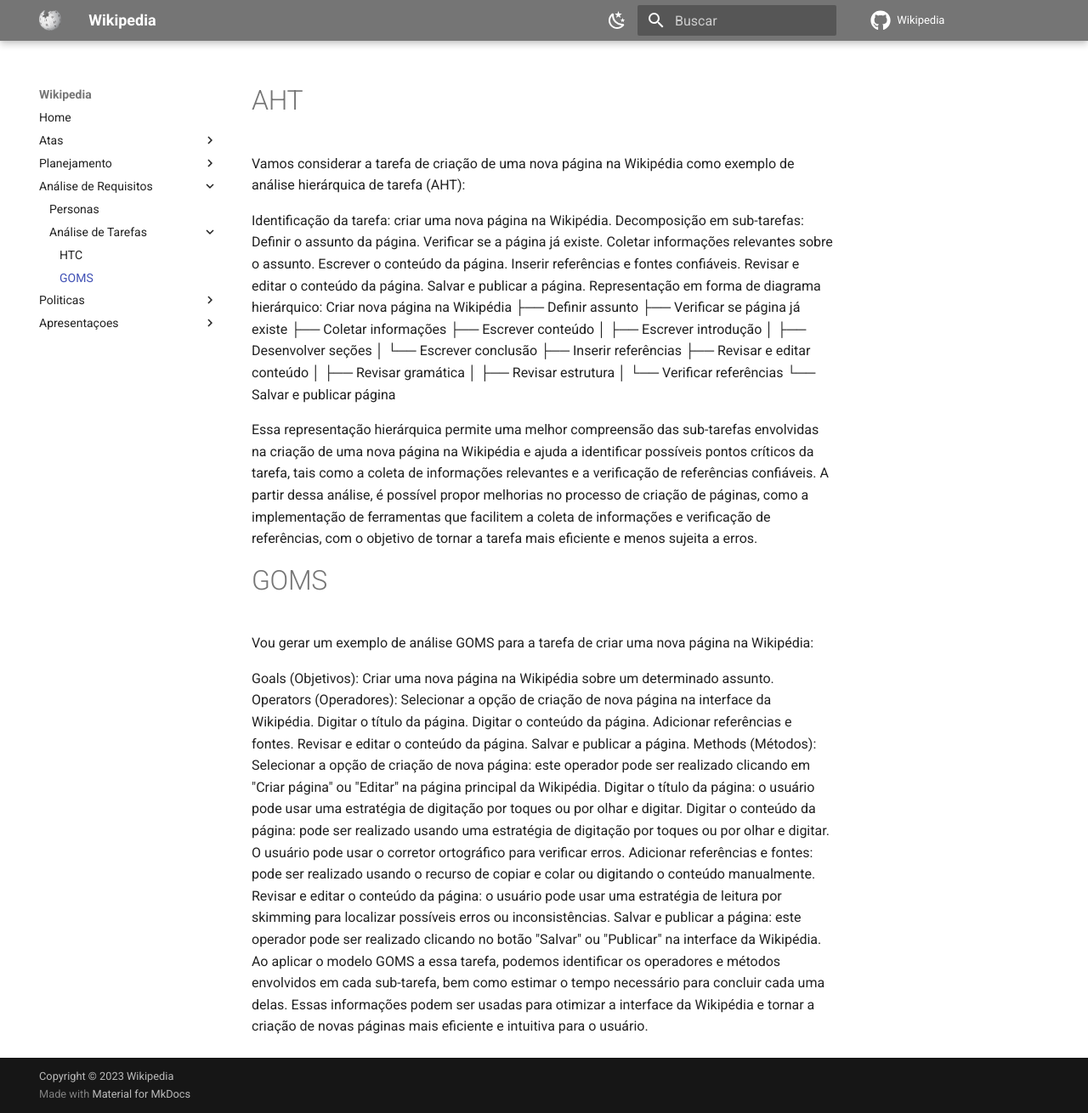
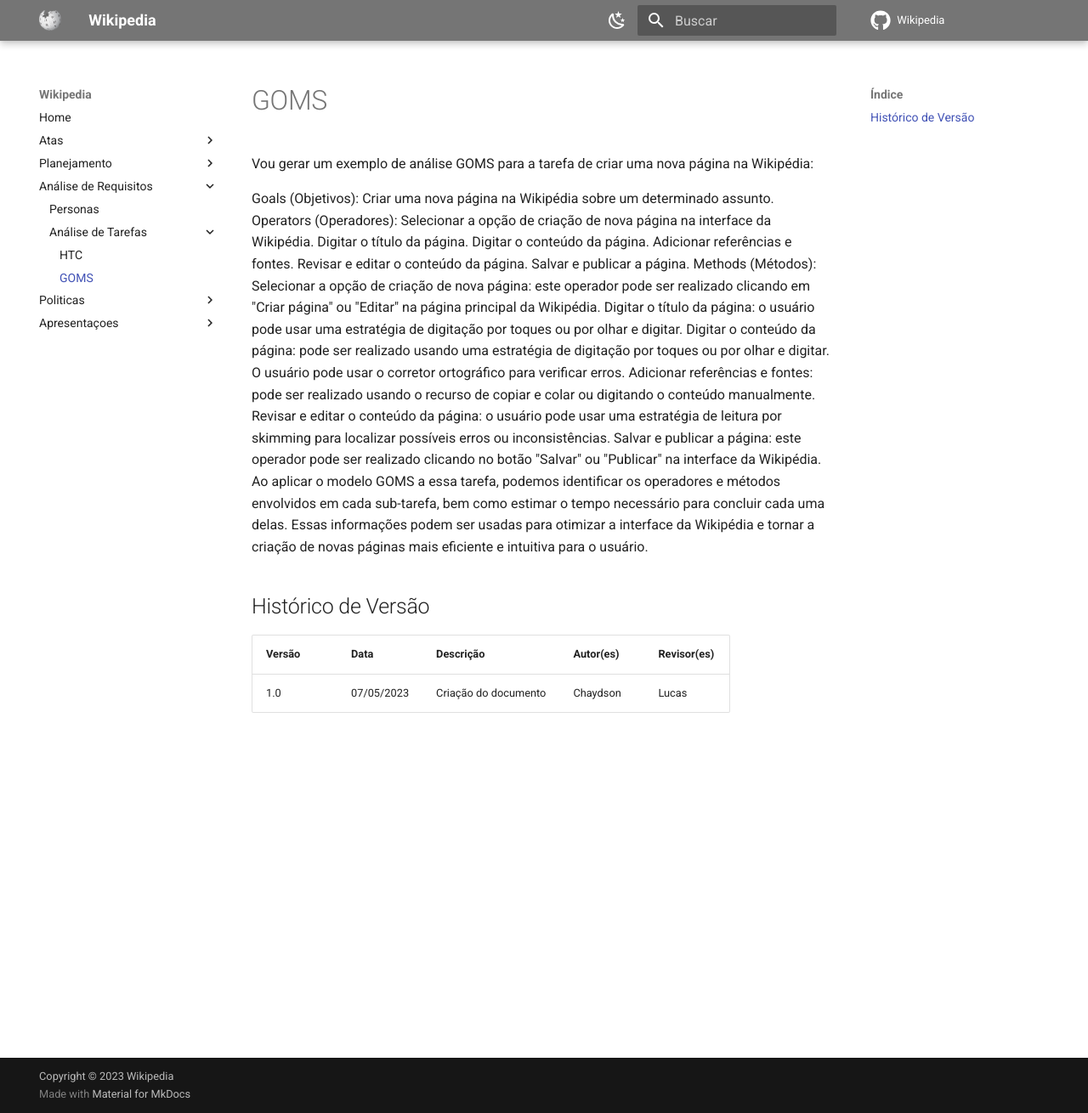
Before and after one commit to Interacao-Humano-Computador/2023.1-Wikipedia, an MkDocs documentation site: the page built from docs/analise-de-requisitos/goms.md, in a window 1280 px wide and 1310 px high. Shown: the whole window at 85% size. Built offline with MkDocs 1.6.1 and Material for MkDocs 9.7.7, drawn with Linux system fonts in a browser that asks for light colours; comment, search, counter and statistics services are not loaded.

Commit message:
adicionando histórico de versão

```diff
--- a/docs/analise-de-requisitos/goms.md
+++ b/docs/analise-de-requisitos/goms.md
@@ -1,34 +1,3 @@
-# AHT
-
-Vamos considerar a tarefa de criação de uma nova página na Wikipédia como exemplo de análise hierárquica de tarefa (AHT):
-
-Identificação da tarefa: criar uma nova página na Wikipédia.
-Decomposição em sub-tarefas:
-Definir o assunto da página.
-Verificar se a página já existe.
-Coletar informações relevantes sobre o assunto.
-Escrever o conteúdo da página.
-Inserir referências e fontes confiáveis.
-Revisar e editar o conteúdo da página.
-Salvar e publicar a página.
-Representação em forma de diagrama hierárquico:
-Criar nova página na Wikipédia
-├── Definir assunto
-├── Verificar se página já existe
-├── Coletar informações
-├── Escrever conteúdo
-│ ├── Escrever introdução
-│ ├── Desenvolver seções
-│ └── Escrever conclusão
-├── Inserir referências
-├── Revisar e editar conteúdo
-│ ├── Revisar gramática
-│ ├── Revisar estrutura
-│ └── Verificar referências
-└── Salvar e publicar página
-
-Essa representação hierárquica permite uma melhor compreensão das sub-tarefas envolvidas na criação de uma nova página na Wikipédia e ajuda a identificar possíveis pontos críticos da tarefa, tais como a coleta de informações relevantes e a verificação de referências confiáveis. A partir dessa análise, é possível propor melhorias no processo de criação de páginas, como a implementação de ferramentas que facilitem a coleta de informações e verificação de referências, com o objetivo de tornar a tarefa mais eficiente e menos sujeita a erros.
-
 # GOMS
 
 Vou gerar um exemplo de análise GOMS para a tarefa de criar uma nova página na Wikipédia:
@@ -50,3 +19,10 @@
 Revisar e editar o conteúdo da página: o usuário pode usar uma estratégia de leitura por skimming para localizar possíveis erros ou inconsistências.
 Salvar e publicar a página: este operador pode ser realizado clicando no botão "Salvar" ou "Publicar" na interface da Wikipédia.
 Ao aplicar o modelo GOMS a essa tarefa, podemos identificar os operadores e métodos envolvidos em cada sub-tarefa, bem como estimar o tempo necessário para concluir cada uma delas. Essas informações podem ser usadas para otimizar a interface da Wikipédia e tornar a criação de novas páginas mais eficiente e intuitiva para o usuário.
+
+
+## Histórico de Versão
+
+| Versão | Data       | Descrição                          | Autor(es) | Revisor(es) |
+| ------- | ---------- | ------------------------------------ | --------- | ----------- |
+| 1.0     | 07/05/2023 | Criação do documento               | Chaydson     | Lucas     |
```
Also changed, not shown: docs/analise-de-requisitos/htc.md (+4 -20 lines).
